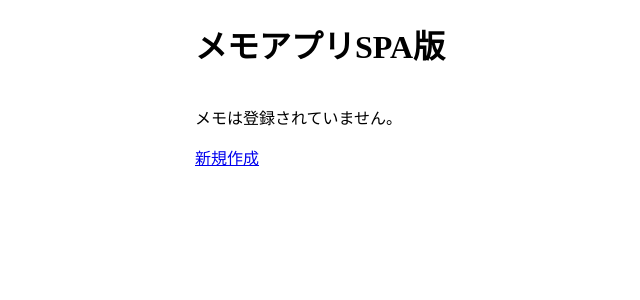
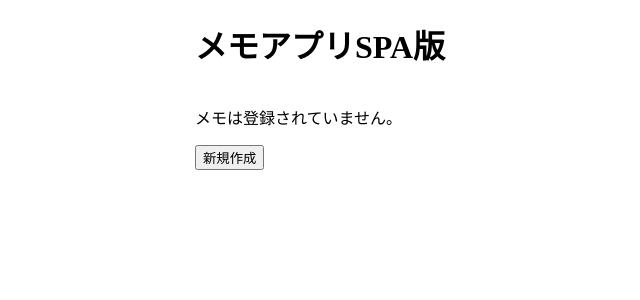
Before and after one commit to ogawa-tomo/memo-spa, a Vue app: page / in a window 1280 px wide. Shown: the top 300 px of the page, without its empty margins (45-685 px from the left). Built offline with nearby package versions, Linux system fonts and the light colour scheme.

Commit message:
新規作成リンクの調整

```diff
--- a/src/components/MemoIndex.vue
+++ b/src/components/MemoIndex.vue
@@ -22,6 +22,7 @@ const memos = computed(() => {
         </span>
       </li>
     </ul>
+    <RouterLink :to="{ name: 'MemoNew' }"><button>新規作成</button></RouterLink>
   </main>
 </template>
 
--- a/src/views/AppTop.vue
+++ b/src/views/AppTop.vue
@@ -6,5 +6,4 @@ import MemoIndex from '@/components/MemoIndex.vue'
   <div class="flex">
     <MemoIndex />
   </div>
-  <RouterLink :to="{ name: 'MemoNew' }">新規作成</RouterLink>
 </template>
```
